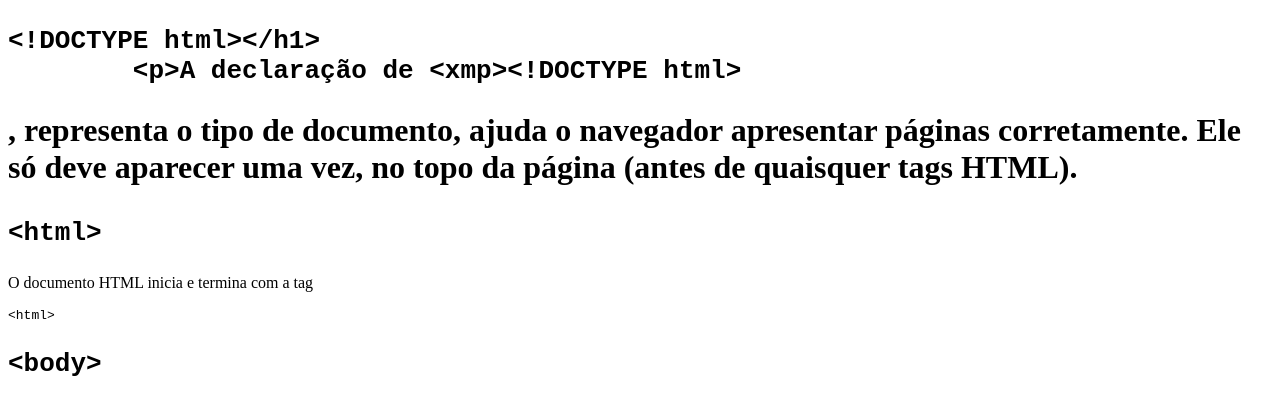
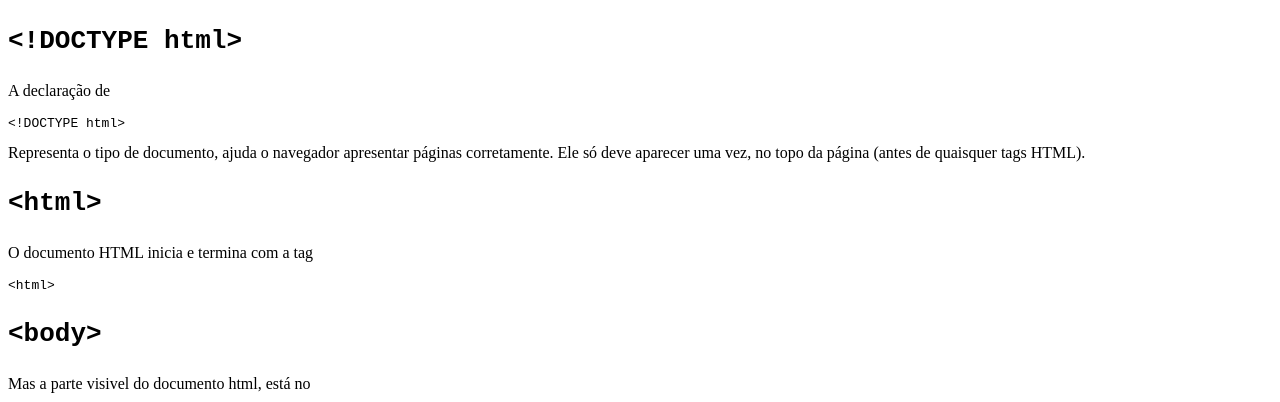
Before and after one commit to DioclecianoGO/TrilhaFrontEnd, a plain HTML site: page W3School/HTML Tutorial/html_basic.html in a window 1280 px wide. Shown: the top 402 px of the page. Drawn offline with Linux system fonts and the light colour scheme.

Commit message:
Atualização | W3School - HTML Tutorial: Basic

```diff
--- a/W3School/HTML Tutorial/html_basic.html
+++ b/W3School/HTML Tutorial/html_basic.html
@@ -2,8 +2,8 @@
 <html>
     <body>
 
-        <h1><xmp><!DOCTYPE html></h1>
-        <p>A declaração de <xmp><!DOCTYPE html></xmp>, representa o tipo de documento, ajuda o navegador apresentar páginas corretamente. Ele só deve aparecer uma vez, no topo da página (antes de quaisquer tags HTML).</p>
+        <h1><xmp><!DOCTYPE html></xmp></h1>
+        <p>A declaração de <xmp><!DOCTYPE html></xmp> Representa o tipo de documento, ajuda o navegador apresentar páginas corretamente. Ele só deve aparecer uma vez, no topo da página (antes de quaisquer tags HTML).</p>
 
         <h1><xmp><html></xmp></h1>
         <p>O documento HTML inicia e termina com a tag <xmp><html></xmp></p>
@@ -12,7 +12,7 @@
         <p>Mas a parte visivel do documento html, está no <xmp><body></xmp></p>
 
         <h1>Heading <xmp><h1></xmp></h1>
-        <p>Os títulos HTML são definidos com o <xmp><h1></xmp> para <xmp><h6></xmp>, de forma descrescente, <xmp><h1></xmp> define o título mais importante em direção ao <xmp><h6></xmp>, definindo o menos importante.</p>
+        <p>Os títulos HTML são definidos com o <xmp><h1></xmp> para <xmp><h6></xmp> De forma descrescente <xmp><h1></xmp> define o título mais importante em direção ao <xmp><h6></xmp> menos importante.</p>
 
             <xmp><h1>This is heading 1</h1></xmp>
             <xmp><h2>This is heading 1</h2></xmp>
@@ -23,7 +23,8 @@
         <p>O parágrafo é definido com a tag <xmp><p></xmp></p>
 
         <h1>Links <xmp><a></xmp></h1>
-        <p>O link é definido com a tag <xmp><a></xmp>. O destino do link é especificado no atributo href. Os atributos são usados para fornecer informações adicionais sobre elementos HTML.</p>
+        <p>O link é definido com a tag <xmp><a></xmp>
+        O destino do link é especificado no atributo href. Os atributos são usados para fornecer informações adicionais sobre elementos HTML.</p>
         <h2>Exemplo</h2>
         <p><xmp><a href="https://www.w3schools.com">This is a link</a></xmp></p>
 
```
Also changed, not shown: W3School/HTML Tutorial/html_elements.html (added).
